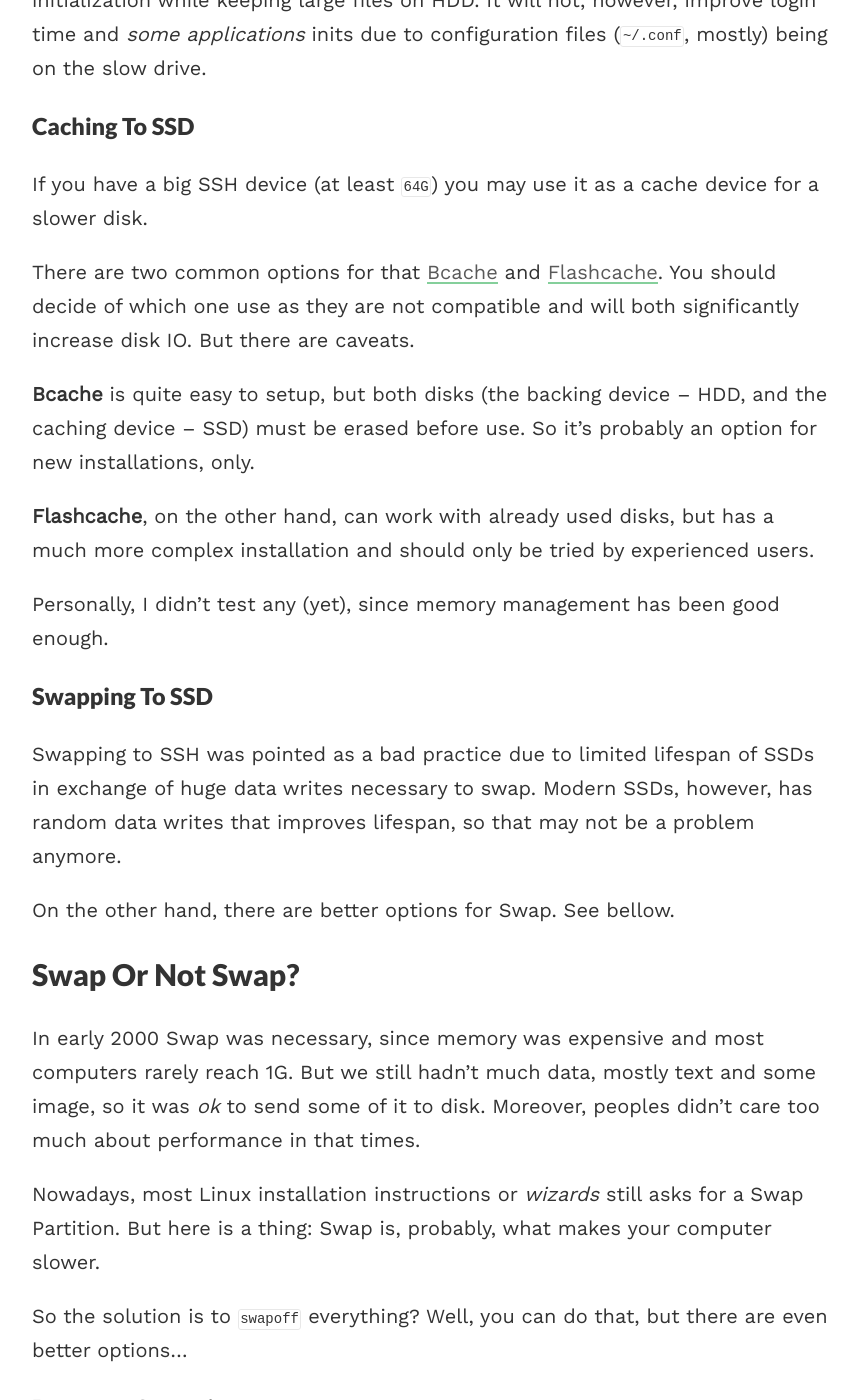
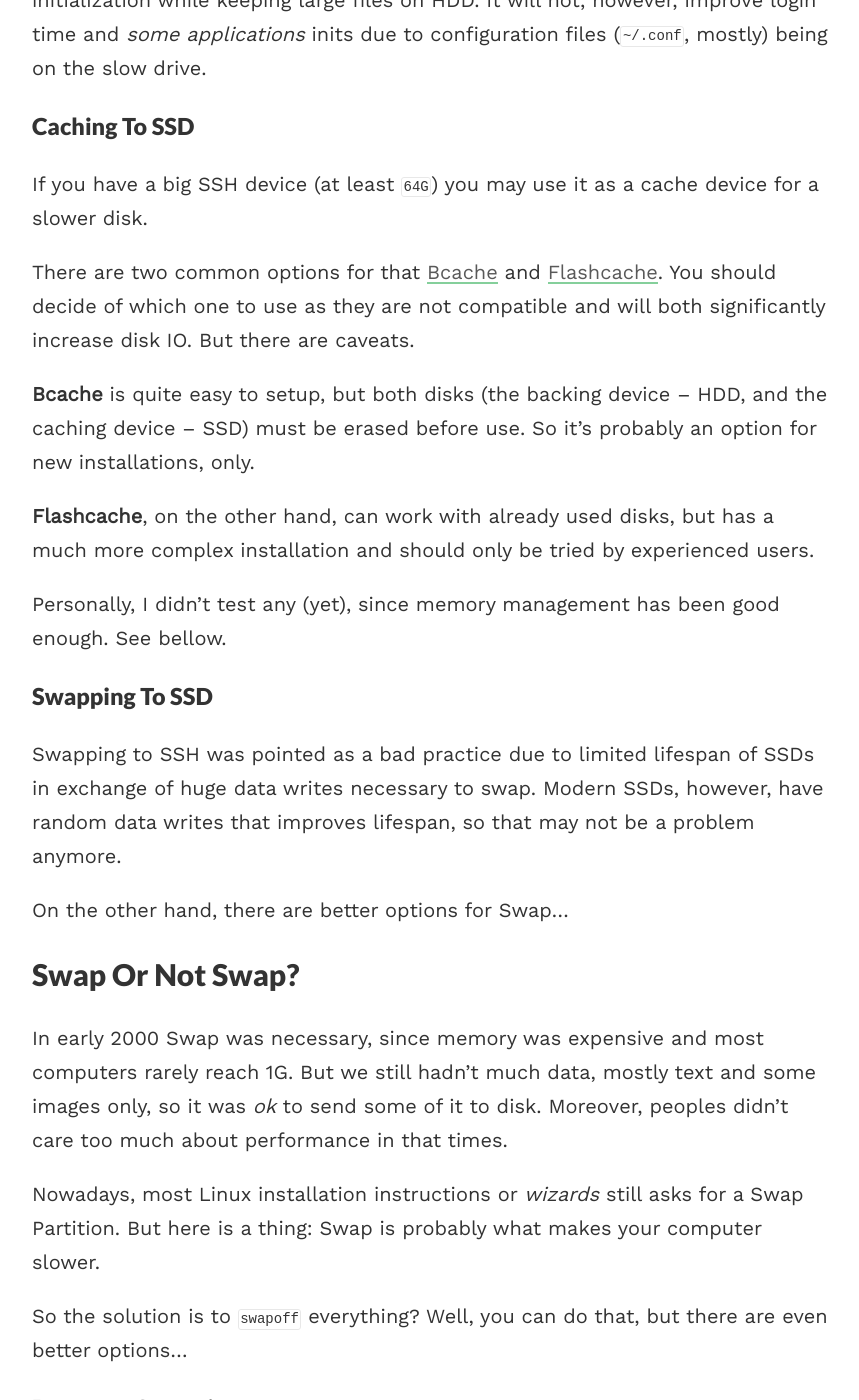
Before and after one commit to paulodiovani/blog.diovani.com, a Jekyll site: the page built from technology/_posts/2017-07-06-improve-linux-memory-usage.md, in a window 1280 px wide and 1400 px high, scrolled down 1442 px. Shown: the whole window, without its empty margins (208-1067 px from the left). Built offline with Jekyll 4.4.1, drawn with Linux system fonts in a browser that asks for light colours; nearby versions of some CDN libraries; comment, search, counter and statistics services are not loaded; some of the changed text lies outside the part shown.

Commit message:
Spell corrections

```diff
--- a/technology/_posts/2017-07-06-improve-linux-memory-usage.md
+++ b/technology/_posts/2017-07-06-improve-linux-memory-usage.md
@@ -42,25 +42,25 @@
 
 If you have a big SSH device (at least `64G`) you may use it as a cache device for a slower disk.
 
-There are two common options for that [Bcache](https://bcache.evilpiepirate.org/) and [Flashcache](https://github.com/facebookarchive/flashcache). You should decide of which one use as they are not compatible and will both significantly increase disk IO. But there are caveats.
+There are two common options for that [Bcache](https://bcache.evilpiepirate.org/) and [Flashcache](https://github.com/facebookarchive/flashcache). You should decide of which one to use as they are not compatible and will both significantly increase disk IO. But there are caveats.
 
 **Bcache** is quite easy to setup, but both disks (the backing device -- HDD, and the caching device -- SSD) must be erased before use. So it's probably an option for new installations, only.
 
 **Flashcache**, on the other hand, can work with already used disks, but has a much more complex installation and should only be tried by experienced users.
 
-Personally, I didn't test any (yet), since memory management has been good enough.
+Personally, I didn't test any (yet), since memory management has been good enough. See bellow.
 
 ### Swapping to SSD
 
-Swapping to SSH was pointed as a bad practice due to limited lifespan of SSDs in exchange of huge data writes necessary to swap. Modern SSDs, however, has random data writes that improves lifespan, so that may not be a problem anymore.
+Swapping to SSH was pointed as a bad practice due to limited lifespan of SSDs in exchange of huge data writes necessary to swap. Modern SSDs, however, have random data writes that improves lifespan, so that may not be a problem anymore.
 
-On the other hand, there are better options for Swap. See bellow.
+On the other hand, there are better options for Swap...
 
 ## Swap or not Swap?
 
-In early 2000 Swap was necessary, since memory was expensive and most computers rarely reach 1G. But we still hadn't much data, mostly text and some image, so it was _ok_ to send some of it to disk. Moreover, peoples didn't care too much about performance in that times.
+In early 2000 Swap was necessary, since memory was expensive and most computers rarely reach 1G. But we still hadn't much data, mostly text and some images only, so it was _ok_ to send some of it to disk. Moreover, peoples didn't care too much about performance in that times.
 
-Nowadays, most Linux installation instructions or _wizards_ still asks for a Swap Partition. But here is a thing: Swap is, probably, what makes your computer slower.
+Nowadays, most Linux installation instructions or _wizards_ still asks for a Swap Partition. But here is a thing: Swap is probably what makes your computer slower.
 
 So the solution is to `swapoff` everything? Well, you can do that, but there are even better options...
 
```
Also changed, not shown: other parts of technology/_posts/2017-07-06-improve-linux-memory-usage.md (+4 -4 lines).
